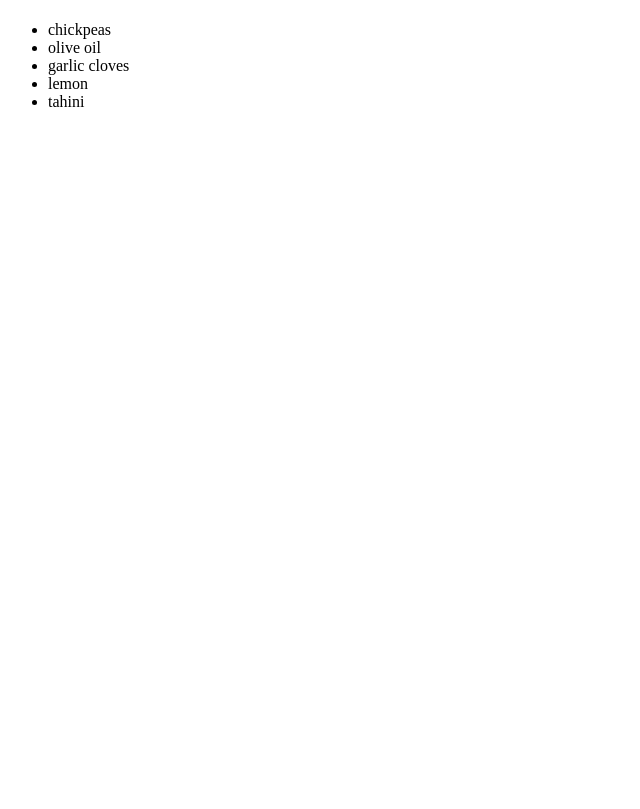
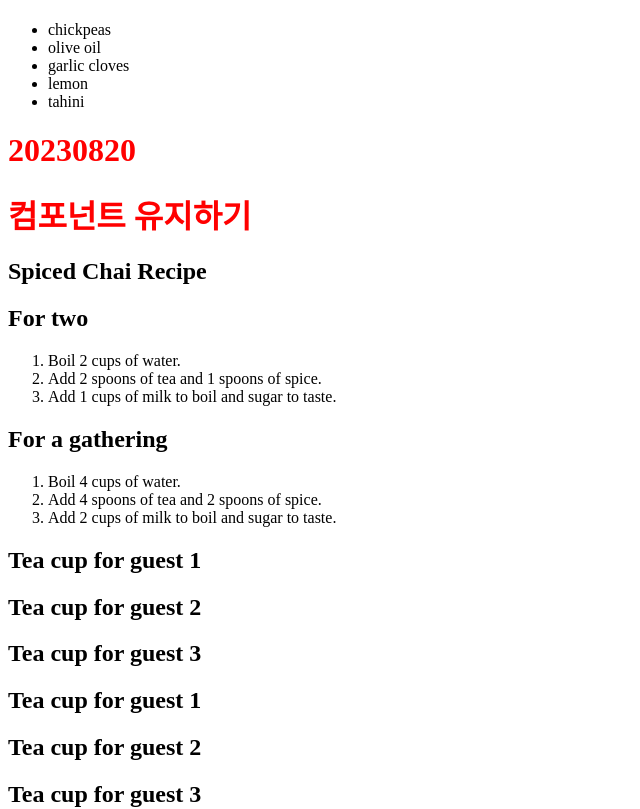
Before and after one commit to devgiants75/frontend-230527-react, a React (Create React App) app in the folder react0527/: page / in a window 1280 px wide. Shown: the part 5100-5909 px from the top of the page, without its empty margins (0-640 px from the left). Before the commit the page ends 5227 px from the top, so only its background shows below. Built offline with nearby package versions, Linux system fonts and the light colour scheme.

Commit message:
20230820

```diff
--- /dev/null
+++ b/react0527/src/0820/Components.tsx
@@ -0,0 +1,16 @@
+import React from 'react'
+import Components01 from './a_Components/Components01'
+import Components02 from './a_Components/Components02'
+import Components03 from './a_Components/Components03'
+
+export default function Components() {
+  return (
+    <>
+      <h1 style={{ color: 'red' }}>20230820</h1>
+      <h1 style={{ color: 'red' }}>컴포넌트 유지하기</h1>
+      <Components01 />
+      <Components02 />
+      <Components03 />
+    </>
+  )
+}
--- /dev/null
+++ b/react0527/src/0820/a_Components/Components01.tsx
@@ -0,0 +1,37 @@
+import React from 'react'
+
+//! 컴포넌트를 순수하게 유지하기
+// 프로그래밍에서의 '순수성'
+// - 개입X: 호출되기 전에 존재하던 객체나 변수를 변경하지 X
+// - 같은 입력이 주어지면 순수한 함수는 항상 같은 결과를 반환
+
+// y = 2x
+// 외부 요인(시간, 주식 시장의 상태, 온도 등)에 따라 값에 영향을 주지않고 계산하고자하는 결과에 대한 식만을 정의하는 함수
+function double(num: number): number {
+  return 2 * num;
+}
+
+type RecipeProps = {
+  drinkers: number;
+}
+function Recipe({ drinkers }: RecipeProps) {
+  return (
+    <ol>
+      <li>Boil {drinkers} cups of water.</li>
+      <li>Add {drinkers} spoons of tea and {0.5 * drinkers} spoons of spice.</li>
+      <li>Add {0.5 * drinkers} cups of milk to boil and sugar to taste.</li>
+    </ol>
+  )
+}
+
+export default function Components01() {
+  return (
+    <section>
+      <h1>Spiced Chai Recipe</h1>
+      <h2>For two</h2>
+      <Recipe drinkers={2} />
+      <h2>For a gathering</h2>
+      <Recipe drinkers={4} />
+    </section>
+  )
+}
--- /dev/null
+++ b/react0527/src/0820/a_Components/Components02.tsx
@@ -0,0 +1,30 @@
+import React from 'react'
+
+// let guest = 0;
+
+type CupProps = {
+  guest: number;
+}
+
+// guest 변수를 함수 내에서 변경하지 않으면서
+// Cup 컴포넌트에 guest 매개변수를 지정
+function Cup({ guest }: CupProps) {
+  // 기존의 변수를 컴포넌트에서 변경하는 것은
+  // 컴포넌트의 순수성에 맞지 X
+  // guest = guest + 1;
+  return <h2>Tea cup for guest {guest}</h2>
+}
+
+export default function Components02() {
+  return (
+    <>
+    {/*
+    컴포넌트의 순수성을 유지하기 위해서는
+    렌더링 중에 변수를 조정하거나 의존해서는 X
+     */}
+      <Cup guest={1} />
+      <Cup guest={2} />
+      <Cup guest={3} />
+    </>
+  )
+}
--- /dev/null
+++ b/react0527/src/0820/a_Components/Components03.tsx
@@ -0,0 +1,32 @@
+import React, { ReactElement } from 'react'
+
+// 순수 함수는 함수의 범위 밖에서 변수나 호출 이전에 생성된 객체를 변이시키지 않는다.
+
+// 렌더링하는 동안 방금 만든 변수와 객체를 변경
+// - 배열 사용
+
+interface CupProps {
+  guest: number;
+}
+
+function Cup({ guest }: CupProps) {
+  return <h2> Tea cup for guest {guest} </h2>
+}
+
+// 렌더링되는 함수 내에서
+// cups 변수가 변경되는 것은 가능
+const Components03 = () => {
+  // []배열을 생성하고 cups 변수에 할당
+  let cups: ReactElement[] = [];
+  // cups 변수에 여러 개의 컵을 할당
+  for (let i = 1; i <= 7; i++) {
+    cups.push(<Cup key={i} guest={i} />)
+  }
+  return (
+    <>
+      {cups}
+    </>
+  );
+}
+
+export default Components03;
--- a/react0527/src/App.tsx
+++ b/react0527/src/App.tsx
@@ -4,6 +4,7 @@ import Components from './0812'
 import Props from './0813/Props'
 import Rendering from './0813/Rendering'
 import RenderingLists from './0819/RenderingList'
+import ComponentsPure from './0820/Components'
 
 // App함수가 화면에 렌더링되는 UI전체
 function App() {
@@ -13,6 +14,7 @@ function App() {
       <Props />
       <Rendering />
       <RenderingLists />
+      <ComponentsPure />
     </>
   );
 }
--- a/react0527/src/index.tsx
+++ b/react0527/src/index.tsx
@@ -11,6 +11,10 @@ const root = ReactDOM.createRoot(
 root.render(
   // 입구 파일
   // npm run start를 사용해서 페이지를 구동할 때 화면에서 제일 먼저 찾는 파일
+
+  // React.StrictMode
+  // 개발 중 각 컴포넌트의 함수를 두 번 호출
+  // 컴포넌트 함수를 두 번 호출 함으로써 순수성을 깨는 함수에서 예기치 못한 결괏값을 나타내도록 함.
   <React.StrictMode>
     {/* App태그가 화면에 렌더링되는 UI전체  */}
     <App />
```
